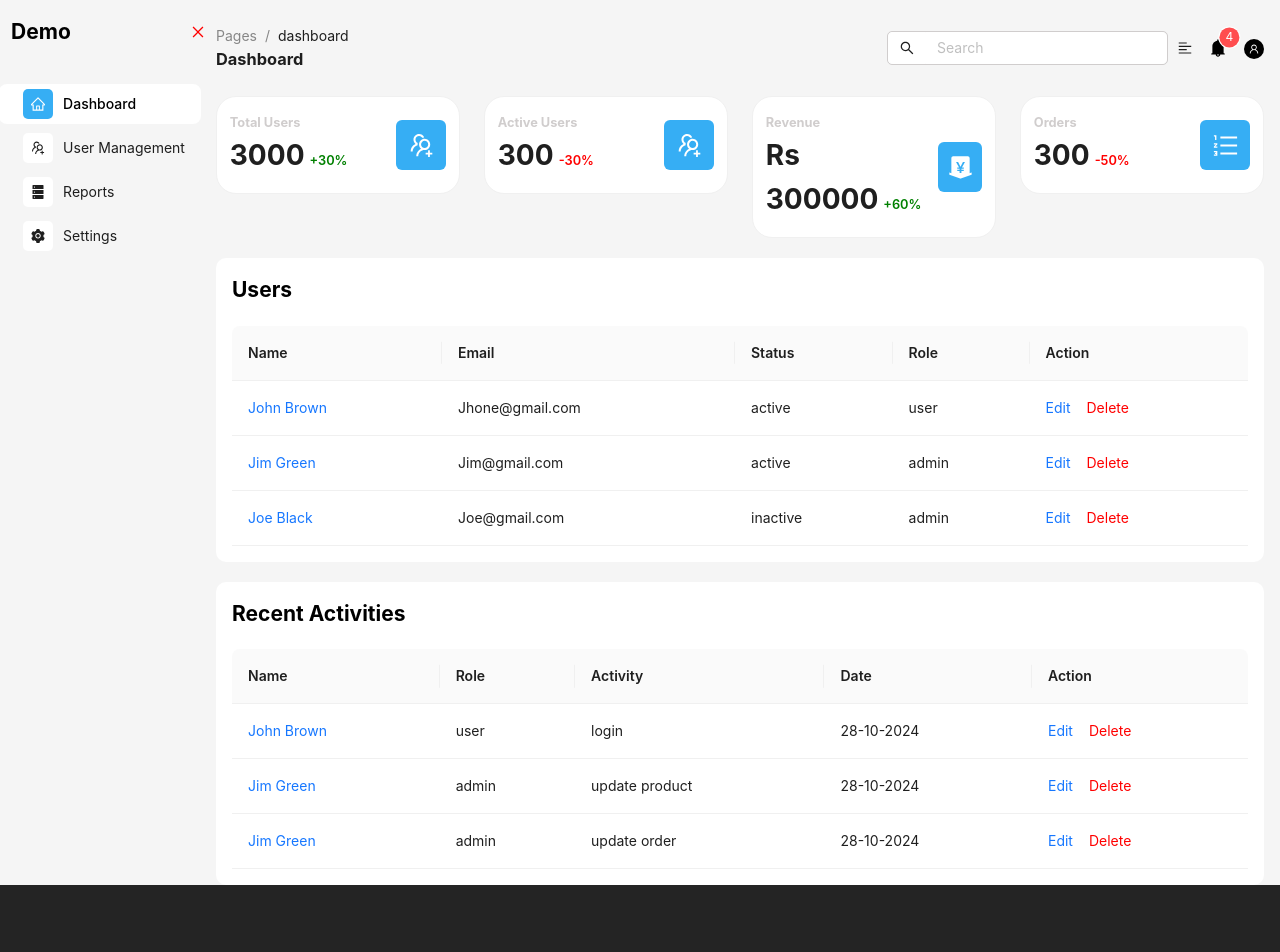
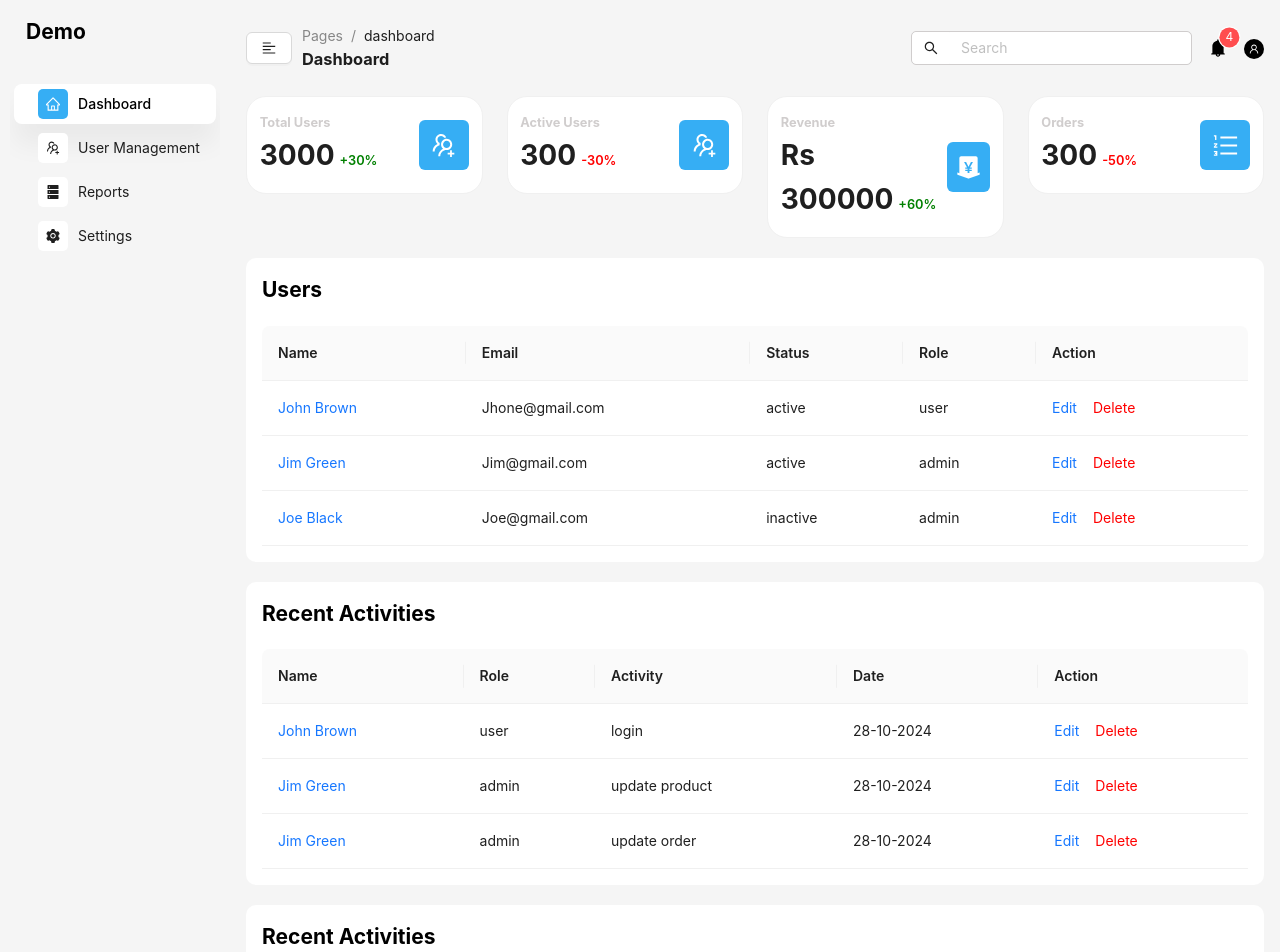
Before and after one commit to arbabhsiddiqui/ant-dashboard-theme, a React (Vite) app: page / in a window 1280 px wide. Shown: the top 952 px of the page. Before the commit the page ends 885 px from the top, so only its background shows below. Built offline with nearby package versions, Linux system fonts and the light colour scheme.

Commit message:
if error in sidebar calling and fix sidebar movenment on page scroll

```diff
--- a/src/components/Header/Header.component.jsx
+++ b/src/components/Header/Header.component.jsx
@@ -6,6 +6,7 @@ import {
   Avatar,
   Badge,
   Dropdown,
+  Button,
 } from 'antd';
 import {
   SearchOutlined,
@@ -51,6 +52,15 @@ const Header = ({ collapsed, setCollapsed }) => {
   return (
     <AntHeader className='c-header'>
       <div className='c-header__title-area'>
+        <Button
+          onClick={() => {
+            setCollapsed(!collapsed);
+          }}
+        >
+          <AlignLeftOutlined />
+        </Button>
+
+        <div className='title'>
           <Breadcrumb
             items={[
               {
@@ -63,6 +73,7 @@ const Header = ({ collapsed, setCollapsed }) => {
           />
           <h3>Dashboard</h3>
         </div>
+      </div>
 
       <div className='c-header__profile-area'>
         <Space.Compact className='search'>
@@ -71,11 +82,7 @@ const Header = ({ collapsed, setCollapsed }) => {
             placeholder='Search'
           />
         </Space.Compact>
-        <AlignLeftOutlined
-          onClick={() => {
-            setCollapsed(!collapsed);
-          }}
-        />
+
         <Badge
           className='hover'
           count={4}
--- a/src/components/Header/Header.style.scss
+++ b/src/components/Header/Header.style.scss
@@ -7,12 +7,22 @@
   flex-direction: column;
   align-items: flex-start;
 
-  @media only screen and (min-width: 500px) {
+  @media only screen and (min-width: 700px) {
     align-items: center;
     flex-direction: row;
   }
 
+  @media only screen and (min-width: 768px) {
+    position: sticky;
+    top: 0;
+    z-index: 999;
+  }
+
   &__title-area {
+    display: flex;
+    gap: 10px;
+    align-items: center;
+    .title {
       display: flex;
       justify-content: flex-start;
       align-items: flex-start;
@@ -22,6 +32,7 @@
         display: inline-flex;
         margin: 0 !important;
         padding: 0;
+      }
     }
   }
 
--- a/src/components/LayoutHandler/LayoutHandler.style.scss
+++ b/src/components/LayoutHandler/LayoutHandler.style.scss
@@ -1,11 +1,8 @@
 .c-layout {
-  border-radius: 8;
   overflow: 'hidden';
-  width: 100%;
-
   &__content-area {
     padding-inline: 1rem;
-    min-height: 93vh;
+    min-height: 89vh;
     color: #000;
   }
 }
--- a/src/components/SideBar/SideBar.component.jsx
+++ b/src/components/SideBar/SideBar.component.jsx
@@ -1,4 +1,4 @@
-import { Layout, Menu } from 'antd';
+import { Button, Layout, Menu } from 'antd';
 import {
   DatabaseFilled,
   HomeOutlined,
@@ -13,57 +13,62 @@ const { Sider } = Layout;
 
 import './SideBar.style.scss';
 
+// Define menu items array
+const menuItems = [
+  {
+    key: 'home',
+    icon: <HomeOutlined />,
+    label: <Link to='/'>Dashboard</Link>,
+  },
+  {
+    key: 'user-management',
+    icon: <UsergroupAddOutlined />,
+    label: <Link to='/user-management'>User Management</Link>,
+  },
+  {
+    key: 'reports',
+    icon: <DatabaseFilled />,
+    label: <Link to='/reports'>Reports</Link>,
+  },
+  {
+    key: 'settings',
+    icon: <SettingFilled />,
+    label: <Link to='/settings'>Settings</Link>,
+  },
+];
+
 const SideBar = ({ collapsed, setCollapsed }) => {
   return (
     <>
       <Sider
+        width={230} // Custom width for expanded state
         collapsed={collapsed}
-        className='c-sidebar'
+        className={`c-sidebar ${collapsed ? 'collapsed' : ''}`}
         breakpoint='lg'
-        collapsedWidth='0'
+        collapsedWidth={0}
       >
+        <div className='c-sidebar__container'>
           <div className='c-sidebar__title-area'>
             <h1>Demo</h1>
-          <CloseOutlined
-            className='collapsed-icon'
+            <Button
+              color='danger'
+              variant='outlined'
+              size='small'
               onClick={() => {
                 setCollapsed(!collapsed);
               }}
-          />
+              className='collapsed-button'
+            >
+              <CloseOutlined className='collapsed-icon' />
+            </Button>
           </div>
 
           <Menu
             defaultSelectedKeys={['home']}
             mode={'inline'}
-        >
-          <Menu.Item
-            key='home'
-            icon={<HomeOutlined />}
-          >
-            <Link to='/'>Dashboard</Link>
-          </Menu.Item>
-
-          <Menu.Item
-            key='user-management'
-            icon={<UsergroupAddOutlined />}
-          >
-            <Link to='/user-management'>User Management</Link>
-          </Menu.Item>
-
-          <Menu.Item
-            key='reports'
-            icon={<DatabaseFilled />}
-          >
-            <Link to='/reports'>Reports</Link>
-          </Menu.Item>
-
-          <Menu.Item
-            key='settings'
-            icon={<SettingFilled />}
-          >
-            <Link to='/settings'>Settings</Link>
-          </Menu.Item>
-        </Menu>
+            items={menuItems}
+          />
+        </div>
       </Sider>
     </>
   );
--- a/src/components/SideBar/SideBar.style.scss
+++ b/src/components/SideBar/SideBar.style.scss
@@ -3,14 +3,25 @@
   justify-content: center;
   align-items: center;
   text-align: center;
-  padding-block-start: 1rem;
+  flex-direction: row;
   background: var(--base);
   z-index: 9999;
   position: absolute;
   height: 100%;
 
-  @media only screen and (min-width: 500px) {
+  @media only screen and (min-width: 769px) {
     position: relative;
+    box-shadow: none;
+  }
+
+  .ant-layout-sider-zero-width-trigger {
+    display: none;
+  }
+
+  &__container {
+    padding-block-start: 1rem;
+    position: sticky;
+    top: 0;
   }
 
   &__title-area {
@@ -18,24 +29,30 @@
     justify-content: space-between;
     align-items: center;
     margin-block-end: 2rem;
-    margin-inline-start: 1rem;
+    margin-inline: 1rem;
     h1 {
       color: var(--black);
     }
-    .collapsed-icon {
+    .collapsed-button {
       color: var(--danger);
+
+      @media only screen and (min-width: 769px) {
+        display: none;
+      }
     }
   }
 
   .ant-menu {
     background: transparent;
     border-inline-end: none !important;
-
+    overflow: auto;
+    height: 100%;
     .ant-menu-item {
       text-align: start;
+
       &:hover {
         background: var(--white) !important;
-
+        box-shadow: 0 20px 27px rgb(0 0 0 / 5%);
         .anticon {
           background: var(--primary);
           color: var(--white);
@@ -43,6 +60,8 @@
       }
 
       &.ant-menu-item-selected {
+        box-shadow: 0 20px 27px rgb(0 0 0 / 5%);
+
         background: var(--white) !important;
         color: var(--black);
         font-weight: 500;
--- a/src/index.scss
+++ b/src/index.scss
@@ -27,6 +27,10 @@
   box-sizing: border-box;
 }
 
+body {
+  position: relative;
+}
+
 p {
   background: red;
 
--- a/src/pages/Dashboard/Dashboard.page.jsx
+++ b/src/pages/Dashboard/Dashboard.page.jsx
@@ -140,7 +140,7 @@ const Dashboard = () => {
           xs={24}
           sm={24}
           md={12}
-          lg={8}
+          lg={12}
           xl={6}
         >
           <Card>
@@ -165,7 +165,7 @@ const Dashboard = () => {
           xs={24}
           sm={24}
           md={12}
-          lg={8}
+          lg={12}
           xl={6}
         >
           <Card>
@@ -190,7 +190,7 @@ const Dashboard = () => {
           xs={24}
           sm={24}
           md={12}
-          lg={8}
+          lg={12}
           xl={6}
         >
           <Card>
@@ -215,7 +215,7 @@ const Dashboard = () => {
           xs={24}
           sm={24}
           md={12}
-          lg={8}
+          lg={12}
           xl={6}
         >
           <Card>
@@ -238,6 +238,7 @@ const Dashboard = () => {
         </Col>
       </Row>
 
+      {/* user table */}
       <section className='table-container'>
         <h2>Users</h2>
         <Row>
@@ -256,6 +257,50 @@ const Dashboard = () => {
           </Col>
         </Row>
       </section>
+
+      {/* user activity */}
+
+      <section className='table-container'>
+        <h2>Recent Activities</h2>
+        <Row>
+          <Col span={24}>
+            {loadingActivityData ? (
+              <Skeleton />
+            ) : (
+              <Table
+                columns={activityColumns}
+                dataSource={activityData}
+                pagination={{
+                  position: ['none', 'none'],
+                }}
+              />
+            )}
+          </Col>
+        </Row>
+      </section>
+
+      {/* user activity */}
+
+      <section className='table-container'>
+        <h2>Recent Activities</h2>
+        <Row>
+          <Col span={24}>
+            {loadingActivityData ? (
+              <Skeleton />
+            ) : (
+              <Table
+                columns={activityColumns}
+                dataSource={activityData}
+                pagination={{
+                  position: ['none', 'none'],
+                }}
+              />
+            )}
+          </Col>
+        </Row>
+      </section>
+
+      {/* user activity */}
 
       <section className='table-container'>
         <h2>Recent Activities</h2>
```
Lines whose indentation alone changed are shown as unchanged.
